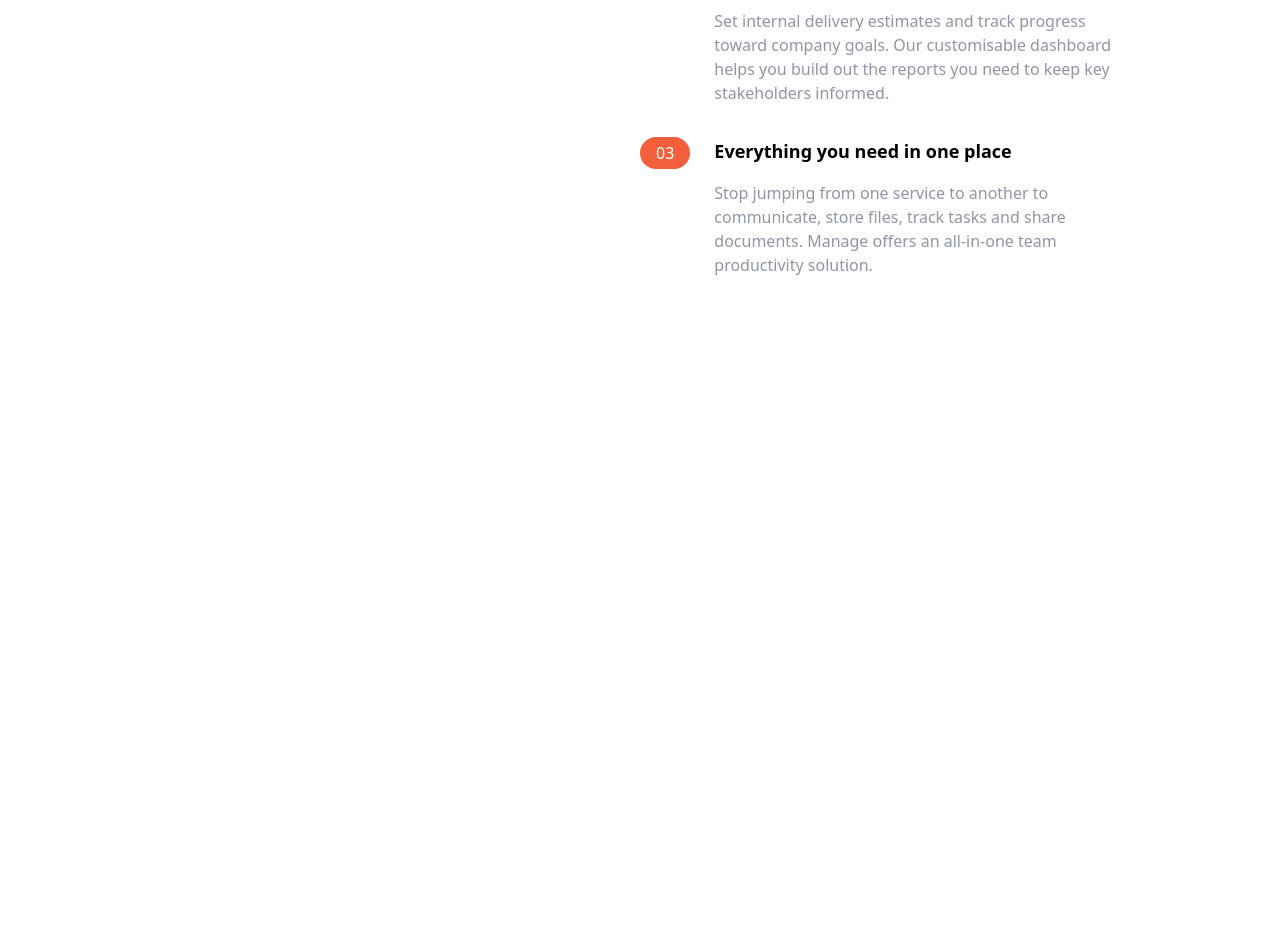
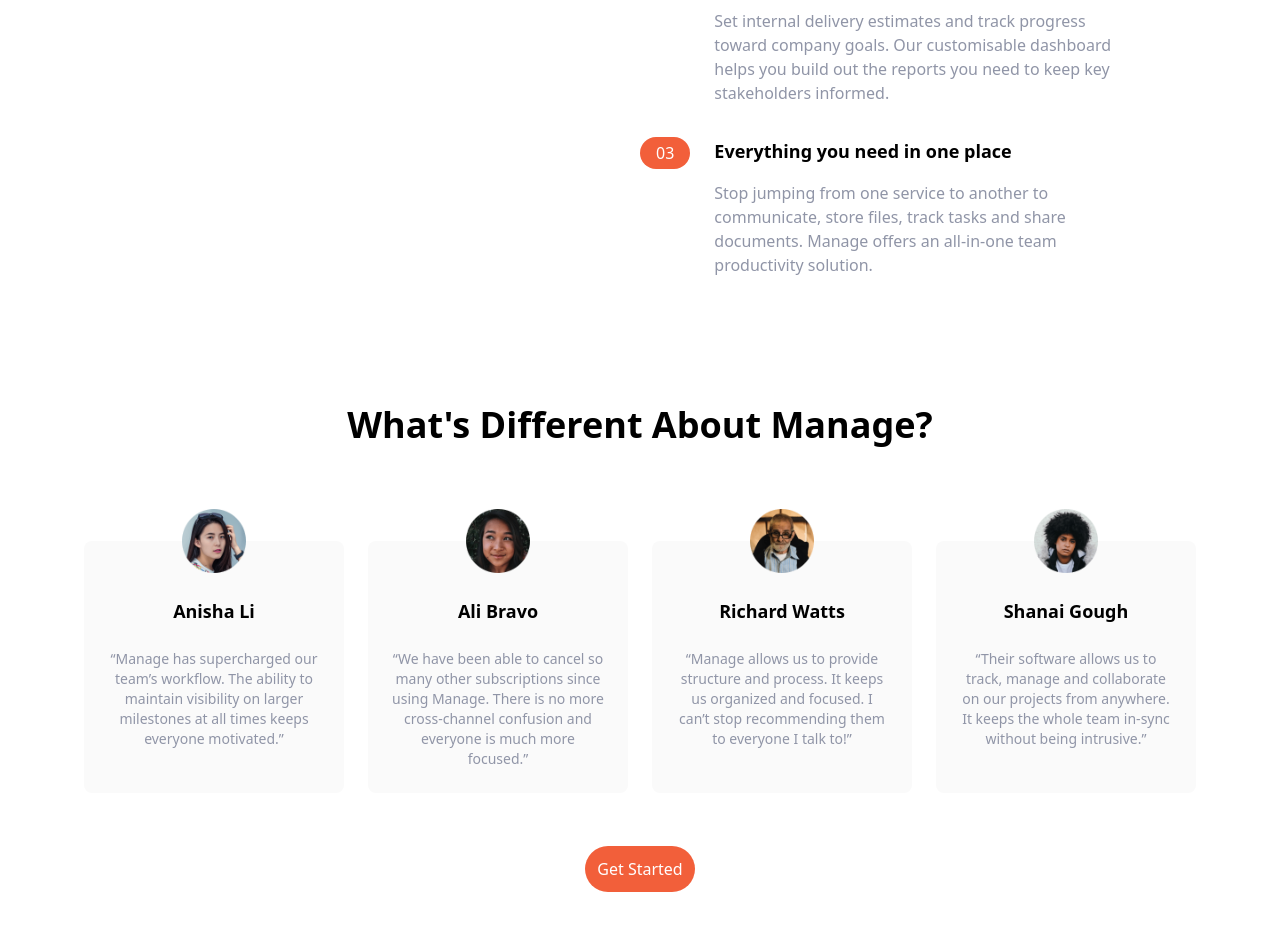
Before and after one commit to Westc13/manage-tw-fem, a website: page index.html in a window 1280 px wide. Shown: the part 871-1802 px from the top of the page. Before the commit the page ends 1148 px from the top, so only its background shows below. Drawn offline with Linux system fonts and the light colour scheme.

Commit message:
completed testimonial section

```diff
--- a/index.html
+++ b/index.html
@@ -178,6 +178,79 @@
         </div>
       </div>
     </section>
+
+    <!-- Testimonials -->
+    <section id="testimonials">
+      <!-- Container to heading and testimonial blocks -->
+      <div class="max-w-6xl px-5 mx-auto mt-32 text-center">
+        <!-- Heading -->
+        <h2 class="text-4xl font-bold text-center">
+          What's Different About Manage?
+        </h2>
+
+        <!-- Testimonials Container -->
+        <div class="flex flex-col mt-24 md:flex-row md:space-x-6">
+          <!-- Testimonial 1 -->
+          <div
+            class="flex flex-col items-center p-6 space-y-6 rounded-lg bg-veryLightGray md:w-1/4"
+          >
+            <img src="img/avatar-anisha.png" class="w-16 -mt-14" alt="" />
+            <h5 class="text-lg font-bold">Anisha Li</h5>
+            <p class="text-sm text-darkGrayishBlue">
+              “Manage has supercharged our team’s workflow. The ability to
+              maintain visibility on larger milestones at all times keeps
+              everyone motivated.”
+            </p>
+          </div>
+
+          <!-- Testimonial 2 -->
+          <div
+            class="hidden flex-col items-center p-6 space-y-6 rounded-lg bg-veryLightGray md:flex md:w-1/4"
+          >
+            <img src="img/avatar-ali.png" class="w-16 -mt-14" alt="" />
+            <h5 class="text-lg font-bold">Ali Bravo</h5>
+            <p class="text-sm text-darkGrayishBlue">
+              “We have been able to cancel so many other subscriptions since
+              using Manage. There is no more cross-channel confusion and
+              everyone is much more focused.”
+            </p>
+          </div>
+
+          <!-- Testimonial 3 -->
+          <div
+            class="hidden flex-col items-center p-6 space-y-6 rounded-lg bg-veryLightGray md:flex md:w-1/4"
+          >
+            <img src="img/avatar-richard.png" class="w-16 -mt-14" alt="" />
+            <h5 class="text-lg font-bold">Richard Watts</h5>
+            <p class="text-sm text-darkGrayishBlue">
+              “Manage allows us to provide structure and process. It keeps us
+              organized and focused. I can’t stop recommending them to everyone
+              I talk to!”
+            </p>
+          </div>
+          <!-- Testimonial 4 -->
+          <div
+            class="hidden flex-col items-center p-6 space-y-6 rounded-lg bg-veryLightGray md:flex md:w-1/4"
+          >
+            <img src="img/avatar-shanai.png" class="w-16 -mt-14" alt="" />
+            <h5 class="text-lg font-bold">Shanai Gough</h5>
+            <p class="text-sm text-darkGrayishBlue">
+              “Their software allows us to track, manage and collaborate on our
+              projects from anywhere. It keeps the whole team in-sync without
+              being intrusive.”
+            </p>
+          </div>
+        </div>
+        <!-- Button -->
+        <div class="my-16">
+          <a
+            href="#"
+            class="p-3 px-6pt-2 text-white bg-brightRed rounded-full baseline hover:bg-brightRedLight"
+            >Get Started</a
+          >
+        </div>
+      </div>
+    </section>
   </body>
 </html>
 
```
Also changed, not shown: css/main.css.
